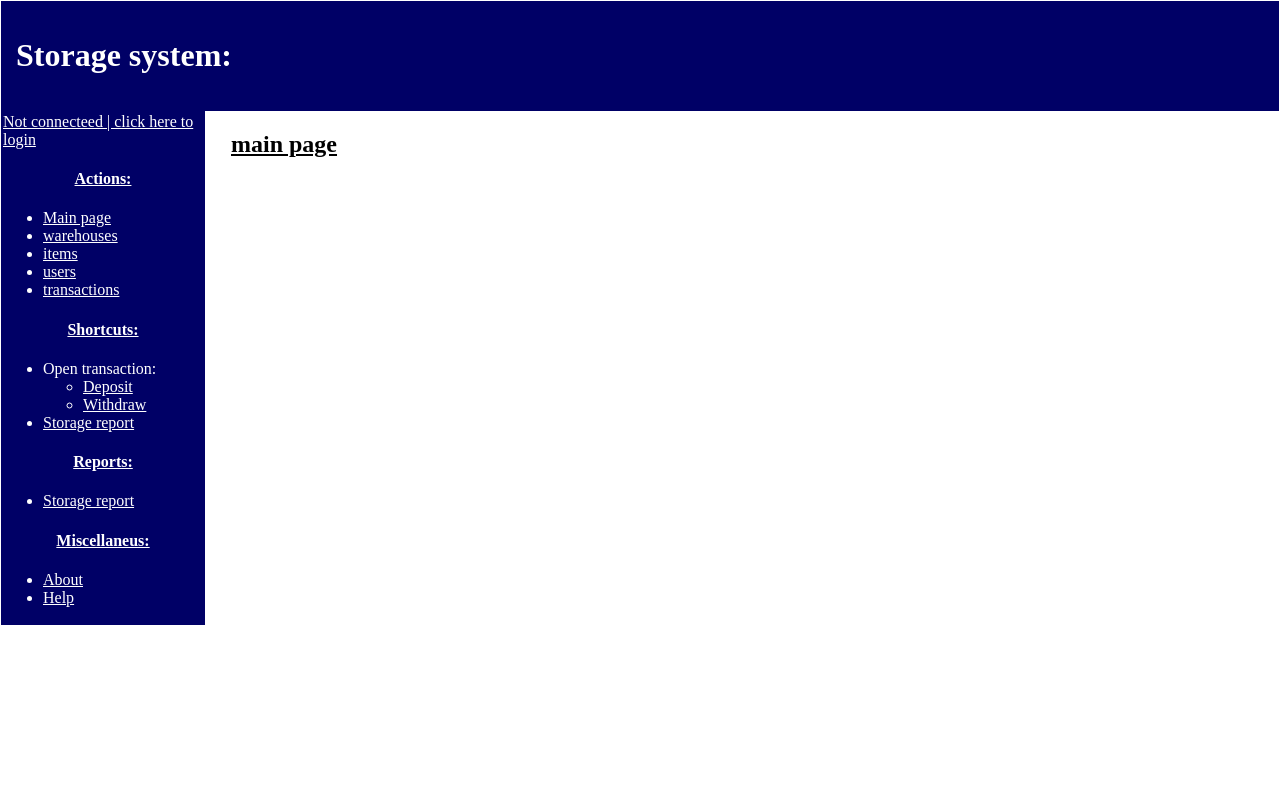
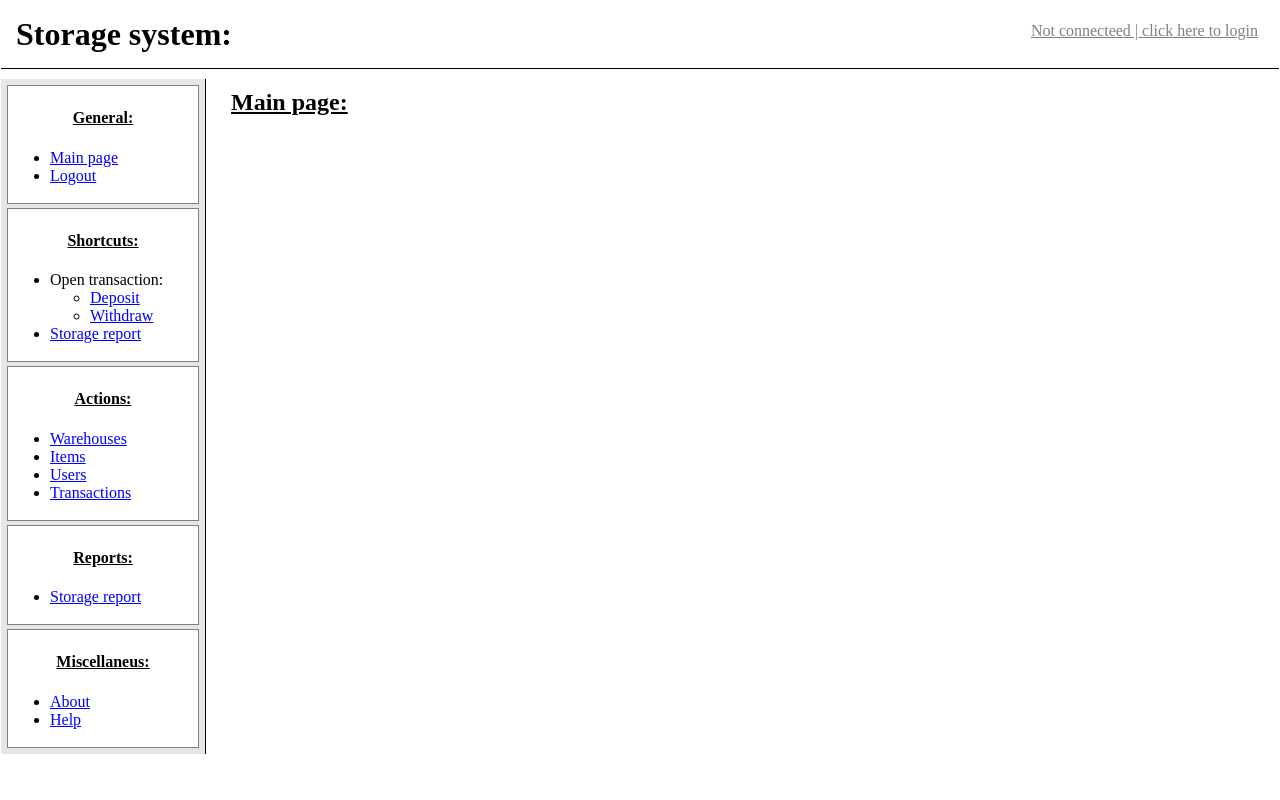
Before and after one commit to idan441/storage_flask_python, a Flask app: page / in a window 1280 px wide. Run offline with Flask 2, Linux system fonts and the light colour scheme.

Commit message:
added new style, transfered style to static directory. Also added report and about page

```diff
--- a/main.py
+++ b/main.py
@@ -15,8 +15,21 @@ app.secret_key = "any random string" #Used to generate sessions, in the login.py
 
 @app.route('/')
 def main_page():
-	return render_template('index.html', page_title="main page")
+	return render_template('index.html', page_title="Main page:")
 
+@app.route('/about')
+def about_page():
+	content_about = '''<p>Hello, </p>
+						<p>The Storage System is my first project in Python. </p>
+						<p>It is built with Falsk (and django) and is supossed to be a functional storage system for small businesses or organizations. </p>
+						<p>You can feel free to use it for studying, business or any other use. BE WARN THAT NO GUARNETEE IS GIVEN. Any use of this application is at your own risk. </p>
+
+						<br />
+						<p>Best regards, <br />
+						&nbsp;&nbsp;&nbsp;&nbsp;&nbsp;&nbsp;
+						&nbsp;&nbsp;&nbsp;&nbsp;&nbsp;&nbsp;
+						&nbsp;&nbsp;&nbsp;&nbsp;&nbsp;&nbsp; Idan. </p>'''
+	return render_template('index.html', content=content_about)
 
 
 
--- /dev/null
+++ b/static/style.css
@@ -0,0 +1,29 @@
+body {margin:0px;padding:1px;}
+table, tr, td, th {border:1px solid black;}
+th {font-weight:bold;text-align:center;}
+td, tr, th {padding:3px;}
+ul {display:block;overflow:auto;}
+li {}
+
+/*Design*/
+div.header {padding:15px;border-bottom:1px solid black;margin-bottom:10px;}
+div.header h1 {display:inline;}
+#hyper_box {float:right;padding:3px;margin:3px;}
+div.header a, div.header a:hover {color:grey;}
+
+div.menu {float:left;display:block;overflow:auto;width:200px;padding:2px;border-right:1px solid black;background-color:#e6e6e6;}
+div.menu div {border:1px solid grey;padding:2px;margin:4px;background-color:white;}
+div.menu a, div.menu a:hover, div.menu a:visited {color:blue;}
+div.menu a:hover {font-weight:bold;}
+div.menu h4 {text-align:center;text-decoration:underline;}
+
+div.main {margin:10px 10px 10px 220px;}
+div.main h2 {margin-left:10px;font-weight:bold;text-decoration:underline;}
+
+div.footer {min-height:100px;}
+
+/* Style buttons */
+div.button {background-color:#000066;min-width:180px;display:inline;color:white;padding:4px;margin:8px;overflow:auto;border-radius:4px;}
+.button a{text-decoration:none;font-weight:bold;color:white;}
+.button a:hover{text-decoration:underline;}
+input[type=submit] {background-color:#000066;min-width:180px;display:block;color:white;padding:4px;margin:8px auto 8px auto;overflow:auto;border-radius:4px;}
--- a/templates/index.html
+++ b/templates/index.html
@@ -2,78 +2,70 @@
 <html>
 	<head>
 		<title>Storage application</title>
-		<style>
-			body {margin:0px;padding:1px;}
-			table, tr, td, th {border:1px solid black;}
-			th {font-weight:bold;text-align:center;}
-			td, tr, th {padding:3px;}
-			ul {display:block;overflow:auto;}
-			li {}
 
-			/*Design*/
-			div.header {background-color:#000066;padding:15px;color:white;}
-			div.menu {float:left;display:block;overflow:auto;width:200px;padding:2px;background-color:#000066;color:white;}
-			div.menu a, div.menu a:hover, div.menu a:visited {color:white;}
-			div.menu a:hover {font-weight:bold;}
-			div.menu h4 {text-align:center;text-decoration:underline;}
-			div.main {margin:10px 10px 10px 220px;}
-			div.main h2 {margin-left:10px;font-weight:bold;text-decoration:underline;}
-			div.footer {min-height:100px;}
-
-			/* Style buttons */
-			div.button {background-color:#000066;min-width:180px;display:inline;color:white;padding:4px;margin:8px;overflow:auto;border-radius:4px;}
-			.button a{text-decoration:none;font-weight:bold;color:white;}
-			.button a:hover{text-decoration:underline;}
-			input[type=submit] {background-color:#000066;min-width:180px;display:block;color:white;padding:4px;margin:8px auto 8px auto;overflow:auto;border-radius:4px;}
-		</style>
-
+		<link rel="stylesheet" type="text/css" href="{{ url_for('static', filename='style.css') }}">
 		<meta http-equiv="Content-Type" content="text/html; charset=utf-8">
 	</head>
 	<body>
 
 		<div class="header">
 			<h1>Storage system: </h1>
-		</div>
-
-		<div class="menu">
-
+			<div id="hyper_box">
 				{% if session['u_id'] %}
 				hello {{ session['d_name'] }} | <a href="/logout">logout</a>
 				{% else %}
 				<a href="/login">Not connecteed | click here to login</a>
 				{% endif %}
+			</div>
+		</div>
 
+		<div class="menu">
 
-			<h4>Actions: </h4>
+			<div>
+				<h4>General: </h4>
 				<ul>
 					<li><a href="/">Main page</a></li>
-				<li><a href="/warehouse">warehouses</a></li>
-				<li><a href="/items">items</a></li>
-				<li><a href="/users">users</a></li>
-				<li><a href="/transactions">transactions</a></li>
+					<li><a href="/logout">Logout</a></li>
 				</ul>
+			</div>
 
+			<div>
 				<h4>Shortcuts: </h4>
 				<ul>
 					<li>Open transaction:
 						<ul>
-						<li><a href="/">Deposit</a></li>
-						<li><a href="/warehouse">Withdraw</a></li>
+							<li><a href="/transactions/new/1">Deposit</a></li>
+							<li><a href="/transactions/new/2">Withdraw</a></li>
 						</ul>
 					</li>
-				<li><a href="/warehouse">Storage report</a></li>
+					<li><a href="/reports/storage">Storage report</a></li>
 				</ul>
+			</div>
 
+			<div>
+				<h4>Actions: </h4>
+				<ul>
+					<li><a href="/warehouse">Warehouses</a></li>
+					<li><a href="/items">Items</a></li>
+					<li><a href="/users">Users</a></li>
+					<li><a href="/transactions">Transactions</a></li>
+				</ul>
+			</div>
+
+			<div>
 				<h4>Reports: </h4>
 				<ul>
 					<li><a href="/reports/storage">Storage report</a></li>
 				</ul>
+			</div>
 
+			<div>
 				<h4>Miscellaneus:</h4>
 				<ul>
-				<li><a href="/">About</a></li>
-				<li><a href="/warehouse">Help</a></li>
+					<li><a href="/about">About</a></li>
+					<li><a href="/help">Help</a></li>
 				</ul>
+			</div>
 
 		</div>
 
```
Lines whose indentation alone changed are shown as unchanged.
